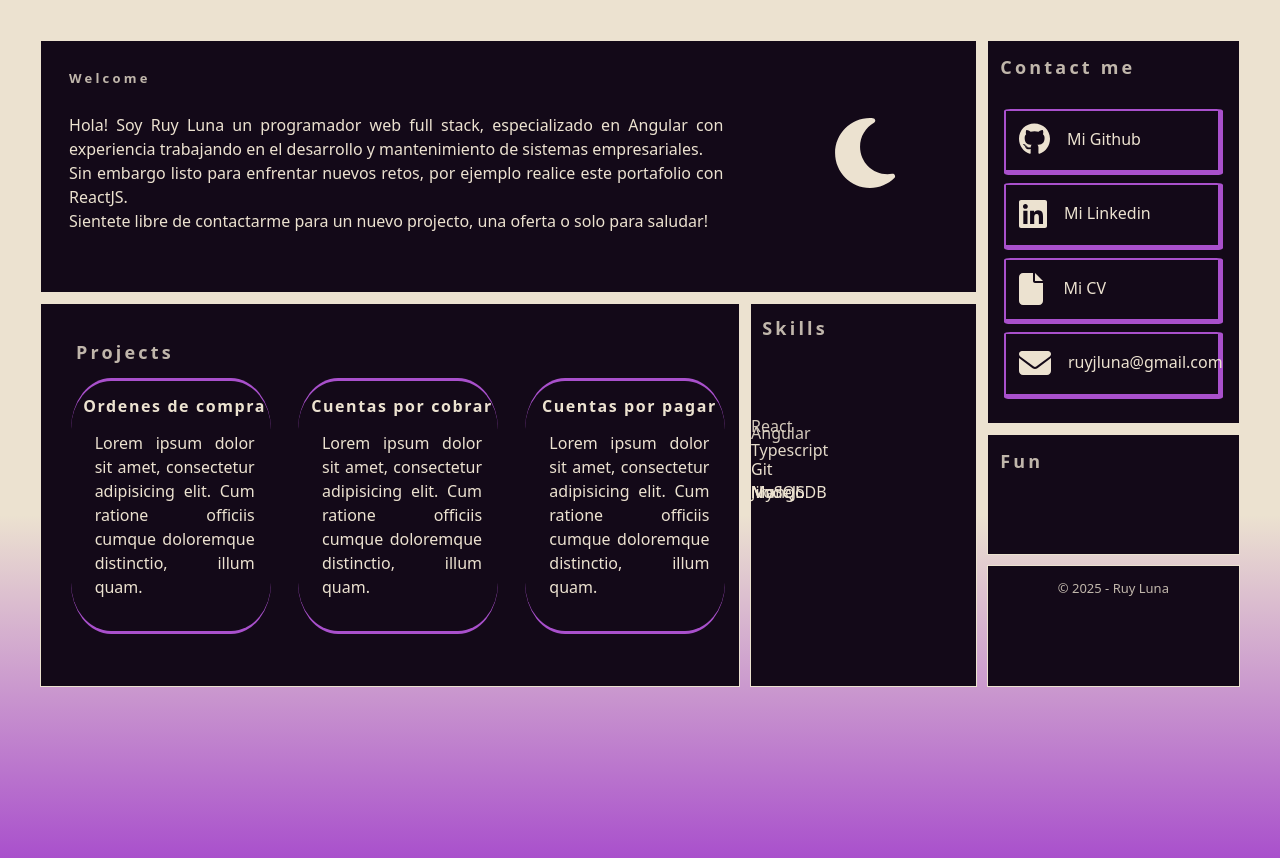
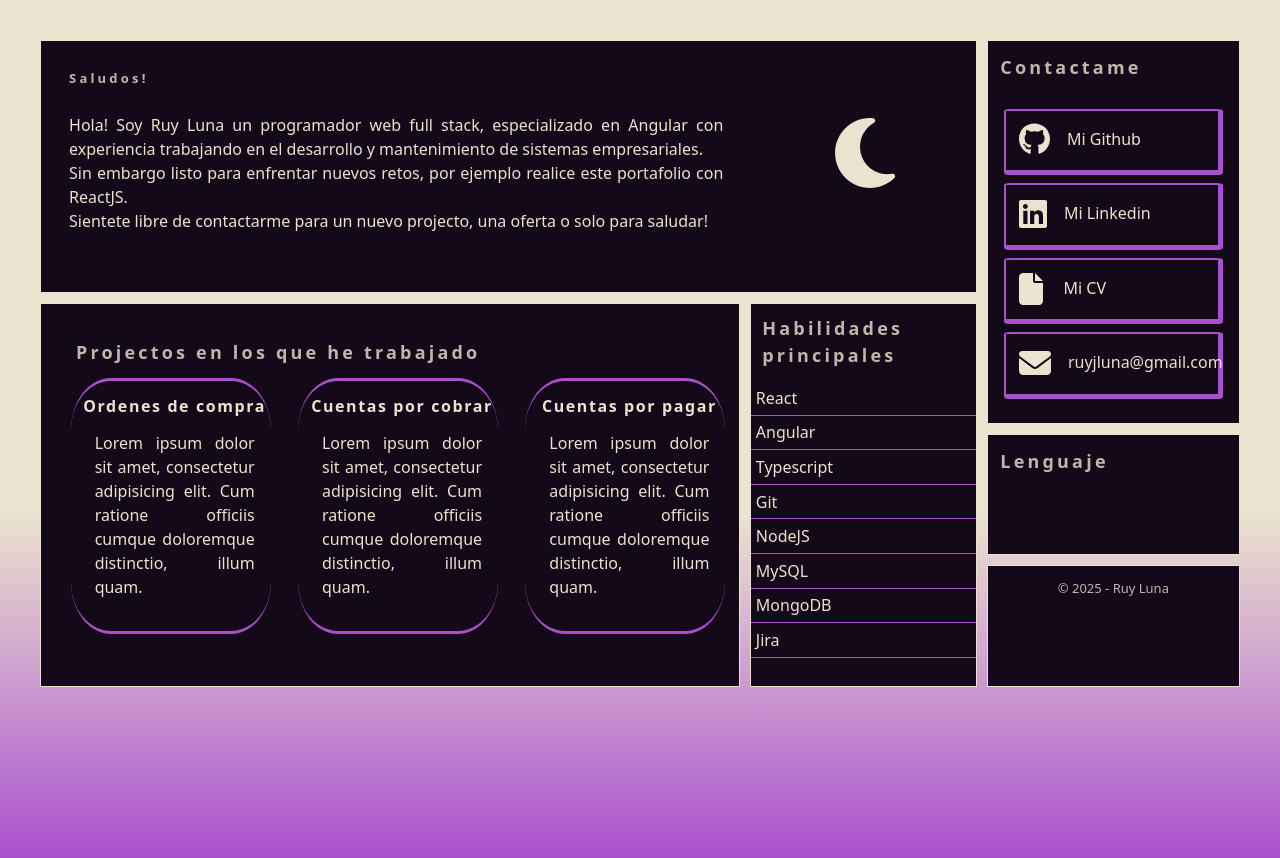
Before and after one commit to RuyLuna/portfolio, a React (Vite) app: page / in a window 1280 px wide. Built offline with nearby package versions, Linux system fonts and the light colour scheme.

Commit message:
portfolio template finished

```diff
--- a/src/App.jsx
+++ b/src/App.jsx
@@ -35,7 +35,7 @@ function App() {
     <>
     <body>
       <div className="containers">
-        <Container title="Welcome" gridContainer="mainContainer smallTitle">
+        <Container title="Saludos!" gridContainer="mainContainer smallTitle">
           <div style={{
             display: 'flex'
           }}>
@@ -59,10 +59,10 @@ function App() {
             </p>
           </div>
         </Container>
-        <Container title="Projects" gridContainer="projects">
+        <Container title="Projectos en los que he trabajado" gridContainer="projects">
               <DynamicList list={projects}/>
         </Container>
-        <Container title="Contact me" gridContainer="links">
+        <Container title="Contactame" gridContainer="links">
               <div className='IconContainerList'>
                 <IconContainer icon={faGithub} text="Mi Github" faClasses='fa-2x'/>
                 <IconContainer icon={faLinkedin} text="Mi Linkedin" faClasses='fa-2x'/>
@@ -70,10 +70,10 @@ function App() {
                 <IconContainer icon={faEnvelope} text="ruyjluna@gmail.com" faClasses='fa-2x'/>
               </div>
         </Container>
-        <Container title="Fun" gridContainer="fun">
+        <Container title="Lenguaje" gridContainer="fun">
 
         </Container>
-        <Container title="Skills" gridContainer="skills">
+        <Container title="Habilidades principales" gridContainer="skills">
           <ul className="cycling-list">
             <li>React</li>
             <li>Angular</li>
--- a/src/components/Container/Container.css
+++ b/src/components/Container/Container.css
@@ -39,52 +39,44 @@
 .cycling-list {
     padding: 0;
     margin: 0;
-    height: 150px;
+    height: 90%;
     overflow: hidden;
 }
 
-.cycling-list {
-    position: relative;
+.cycling-list ul {
+    list-style-type: circle !important;
 }
 
 .cycling-list li {
-    /* border-bottom: 1px solid #ECE2D0; */
-    animation: showWord 10s infinite;
+    border-bottom: 1px solid rgba(169, 80, 204, 1);
+    padding: .3rem;
 }
 
-        .cycling-list li:nth-child(1) { animation-delay: 2s; position: absolute; bottom: 0; }
-        .cycling-list li:nth-child(2) { animation-delay: 3s; position: absolute; bottom: 0; }
-        .cycling-list li:nth-child(3) { animation-delay: 4s; position: absolute; bottom: 0; }
-        .cycling-list li:nth-child(4) { animation-delay: 5s; position: absolute; bottom: 0; }
-        .cycling-list li:nth-child(5) { animation-delay: 6s; position: absolute; bottom: 0; }
-        .cycling-list li:nth-child(6) { animation-delay: 7s; position: absolute; bottom: 0; }
-        .cycling-list li:nth-child(7) { animation-delay: 8s; position: absolute; bottom: 0; }
-        .cycling-list li:nth-child(8) { animation-delay: 9s; position: absolute; bottom: 0; }
+/* .cycling-list {
+    position: relative;
+} */
 
+/* .cycling-list li {
+    border-bottom: 1px solid rgba(169, 80, 204, 1);
+    animation: 18s infinite alternate showWord;
+    padding-top: .5rem;
+    padding-left: .5rem;
+}
 
-        @keyframes showWord {
+ @keyframes showWord {
             0% {
-                opacity: 1;
                 transform: translateY(0);
             }
-            10% {
-                opacity: 1;
-                transform: translateY(-30px);
-            }
             30% {
-                opacity: 90%;
-                transform: translateY(-60px);
+                transform: translateY(-40px);
             }
             60% {
-                opacity: 80%;
-                transform: translateY(-90px);
+                transform: translateY(-80px);
             }
             90% {
-                opacity: 40%;
                 transform: translateY(-120px);
             }
             100% {
-                opacity: 0;
                 transform: translateY(-150px);
             }
-        }
+        } */
```
